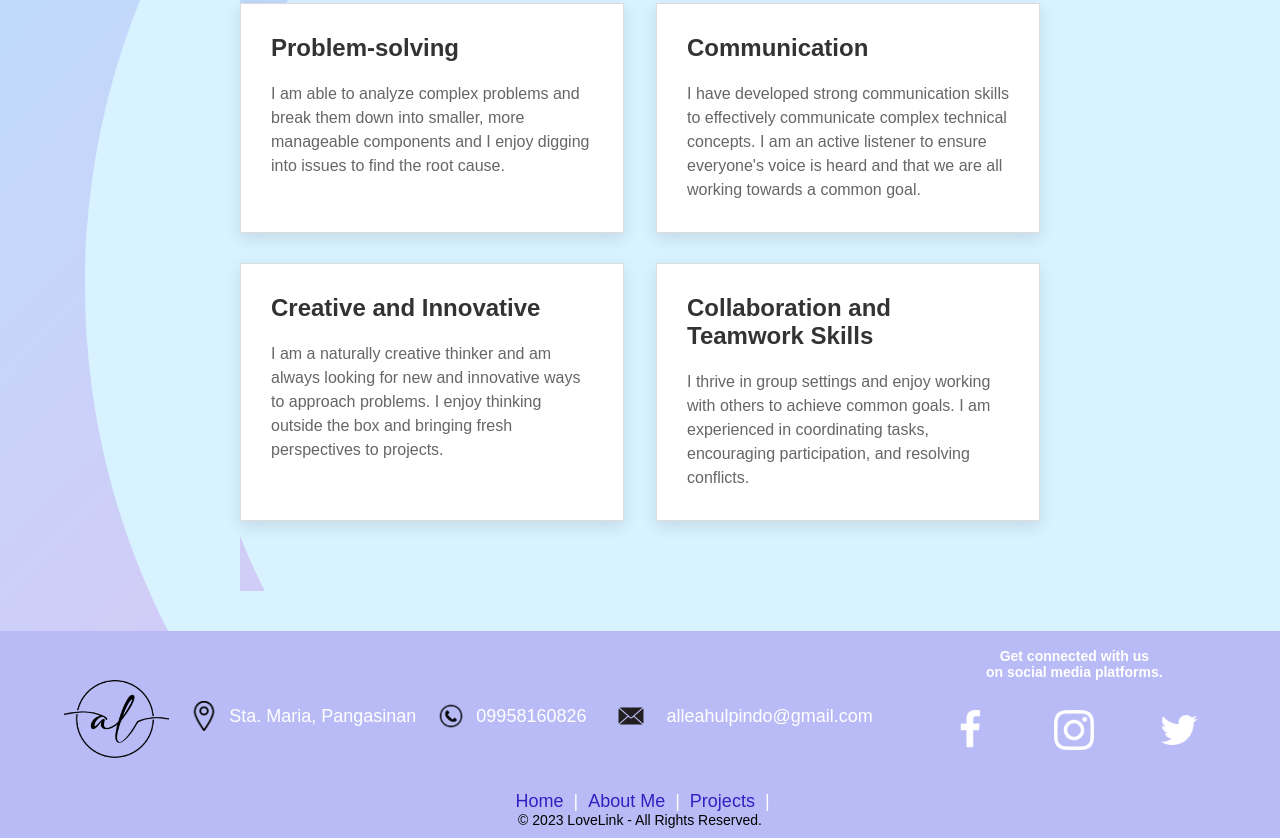
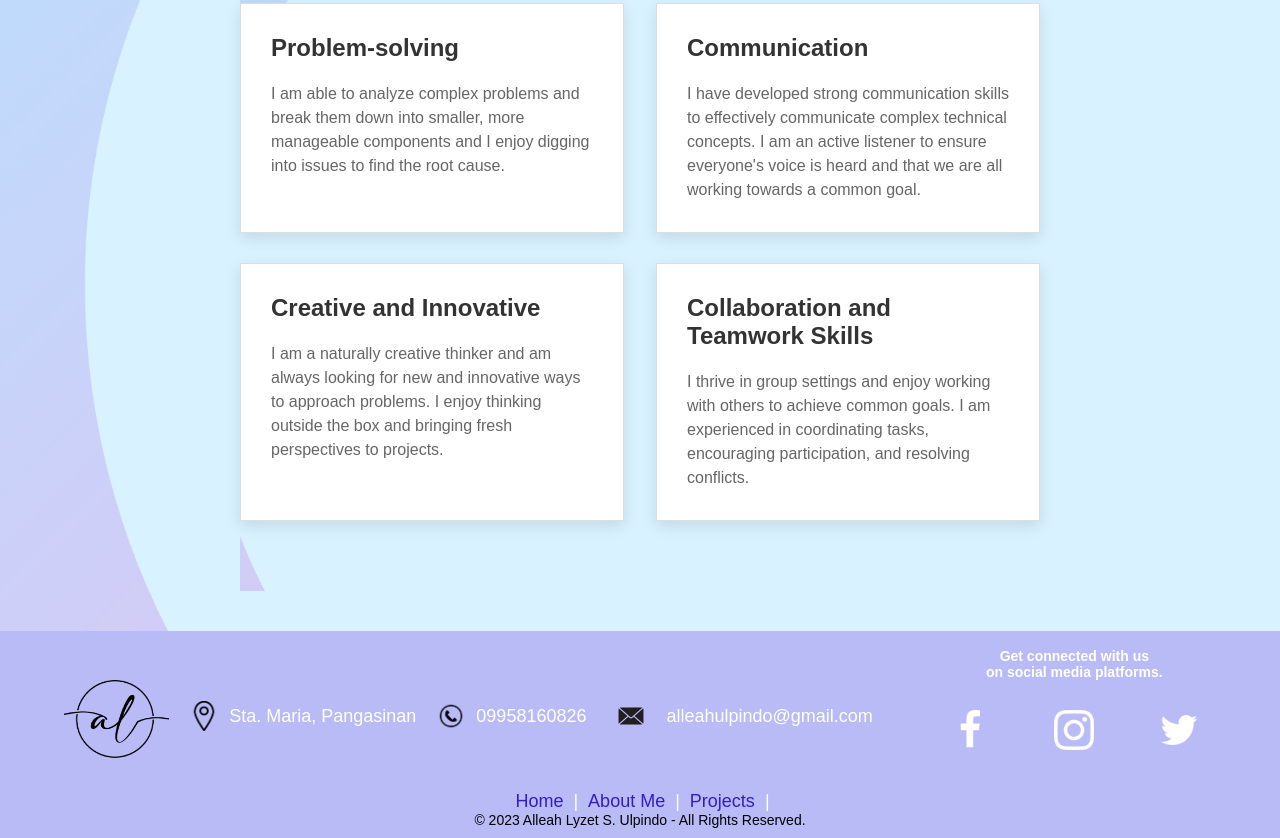
Before and after one commit to Lyzet24/psuuc-alsulpindo.github.io, a plain HTML site: page index.html in a window 1280 px wide. Shown: the part 959-1797 px from the top of the page. Drawn offline with Linux system fonts and the light colour scheme.

Commit message:
index.html

```diff
--- a/index.html
+++ b/index.html
@@ -121,7 +121,7 @@
 
     </div>
     <div class="footer-copy">
-      &copy; 2023 LoveLink - All Rights Reserved.
+      &copy; 2023 Alleah Lyzet S. Ulpindo - All Rights Reserved.
     </div>
   </div>
 </footer>
```
